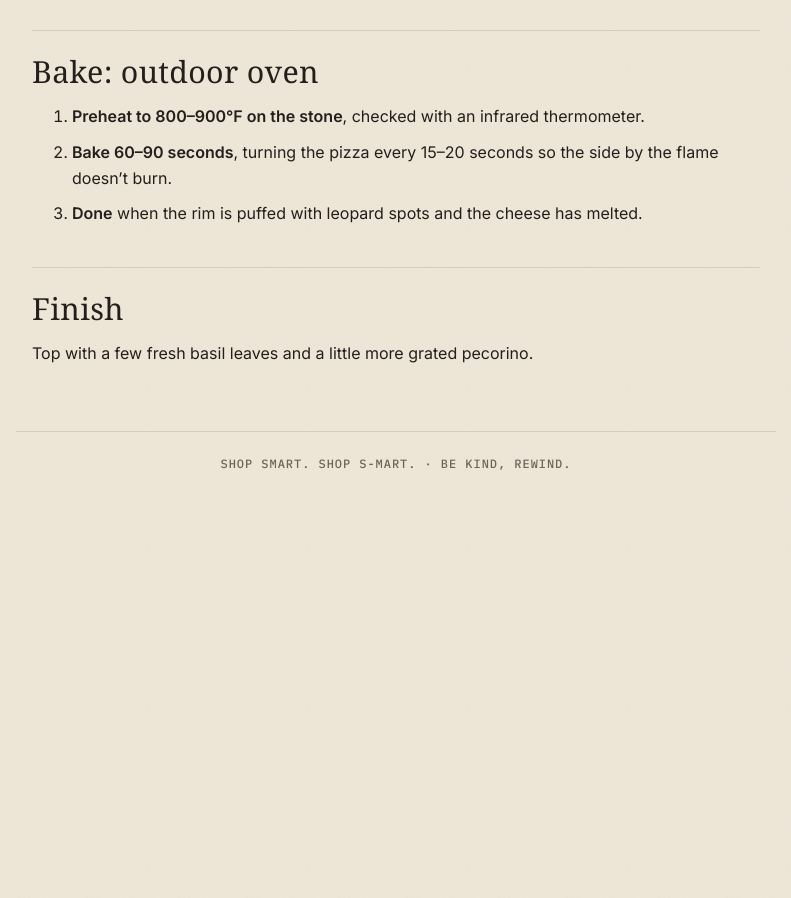
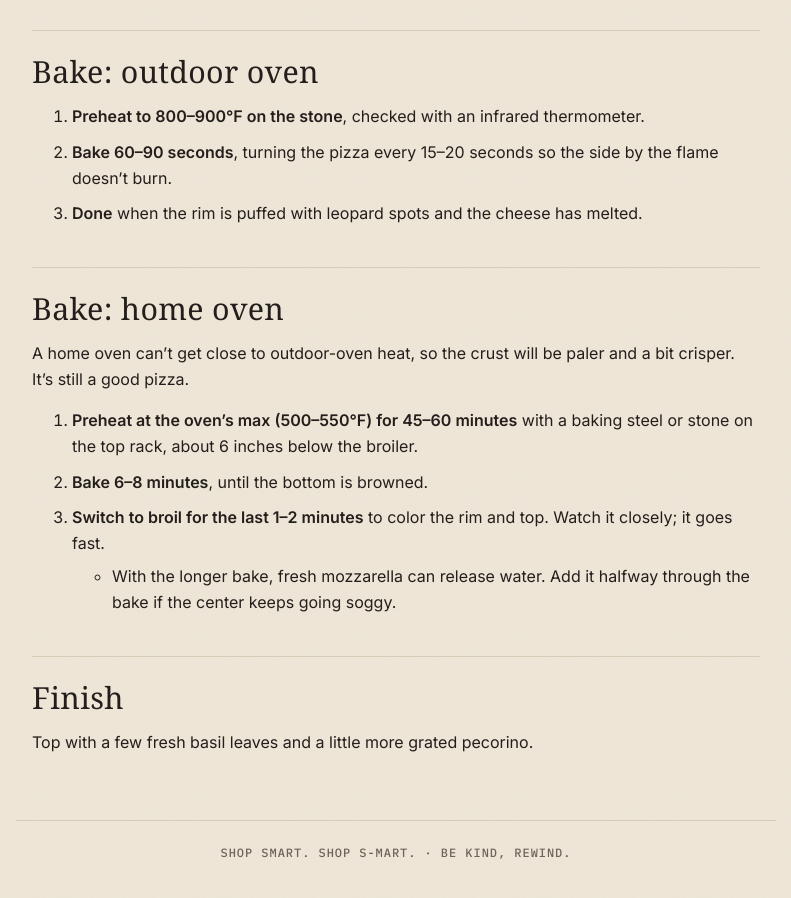
Before and after one commit to daftn/pizza, a Jekyll site: the page built from _recipes/margherita.md, in a window 1280 px wide and 900 px high, scrolled down 1984 px. Shown: the whole window, without its empty margins (244-1035 px from the left). Built offline with Jekyll 4.4.1, drawn with Linux system fonts in a browser that asks for light colours; some web fonts are replaced; before the commit the page ends 2495 px from its top, so only the background shows below that.

Commit message:
Add home oven bake to Classic Margherita
Co-Authored-By: Claude Opus 5.5 <noreply@anthropic.com>
Claude-Session: https://claude.ai/code/session_01CXsahQwDMBDTEp9ieURmT9

```diff
--- a/_recipes/margherita.md
+++ b/_recipes/margherita.md
@@ -48,6 +48,15 @@ Fresh mozzarella holds a lot of water. Tear it into chunks about **an hour ahead
 2. **Bake 60–90 seconds**, turning the pizza every 15–20 seconds so the side by the flame doesn't burn.
 3. **Done** when the rim is puffed with leopard spots and the cheese has melted.
 
+## Bake: home oven
+
+A home oven can't get close to outdoor-oven heat, so the crust will be paler and a bit crisper. It's still a good pizza.
+
+1. **Preheat at the oven's max (500–550°F) for 45–60 minutes** with a baking steel or stone on the top rack, about 6 inches below the broiler.
+2. **Bake 6–8 minutes**, until the bottom is browned.
+3. **Switch to broil for the last 1–2 minutes** to color the rim and top. Watch it closely; it goes fast.
+   - With the longer bake, fresh mozzarella can release water. Add it halfway through the bake if the center keeps going soggy.
+
 ## Finish
 
 Top with a few fresh basil leaves and a little more grated pecorino.
```
